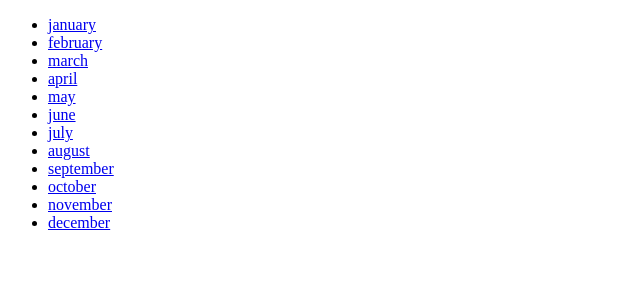
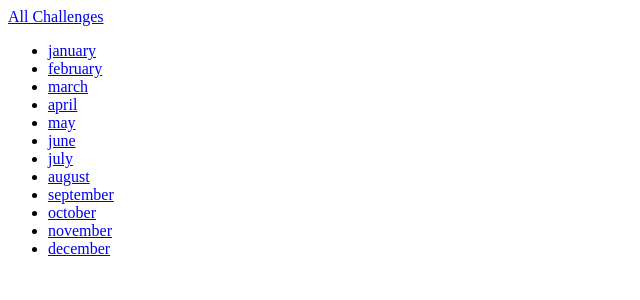
Before and after one commit to hairutdinov/django-monthly-challenges, a Django app: page /challenges/ in a window 1280 px wide. Shown: the top 300 px of the page, without its empty margins (0-640 px from the left). Run offline with Django 4.2, Linux system fonts and the light colour scheme.

Commit message:
including partial template snippets

```diff
--- a/challenges/templates/challenges/challenge.html
+++ b/challenges/templates/challenges/challenge.html
@@ -3,6 +3,7 @@
 {% block title %}{{ month|capfirst }} Challenge{% endblock %}
 
 {% block content %}
+    {% include 'challenges/includes/header.html' %}
     <h1>This Month's Challenge</h1>
     {% if text is not None %}
         <h2>{{ text }}</h2>
--- /dev/null
+++ b/challenges/templates/challenges/includes/header.html
@@ -0,0 +1,5 @@
+<header>
+    <nav>
+        <a href="{% url 'select-month' %}">All Challenges</a>
+    </nav>
+</header>
--- a/challenges/templates/challenges/index.html
+++ b/challenges/templates/challenges/index.html
@@ -3,6 +3,7 @@
 {% block title %}All Challenges{% endblock %}
 
 {% block content %}
+    {% include 'challenges/includes/header.html' %}
     <ul>
         {% for month, challenge in challenges.items %}
         <li><a href="{% url 'month-challenge' month %}">{{ month }}</a></li>
--- a/challenges/urls.py
+++ b/challenges/urls.py
@@ -3,7 +3,7 @@ from . import views
 
 
 urlpatterns = [
-    path('', views.select_month),
+    path('', views.select_month, name='select-month'),
     path('<int:month>', views.monthly_challenge_by_month_number),
     path('<str:month>', views.monthly_challenge, name='month-challenge'),
 ]
```
